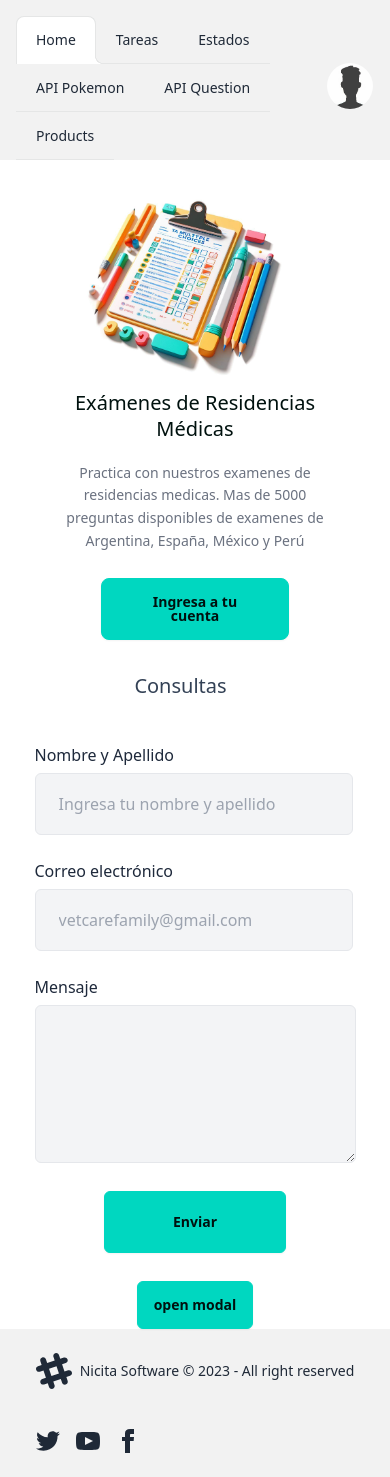
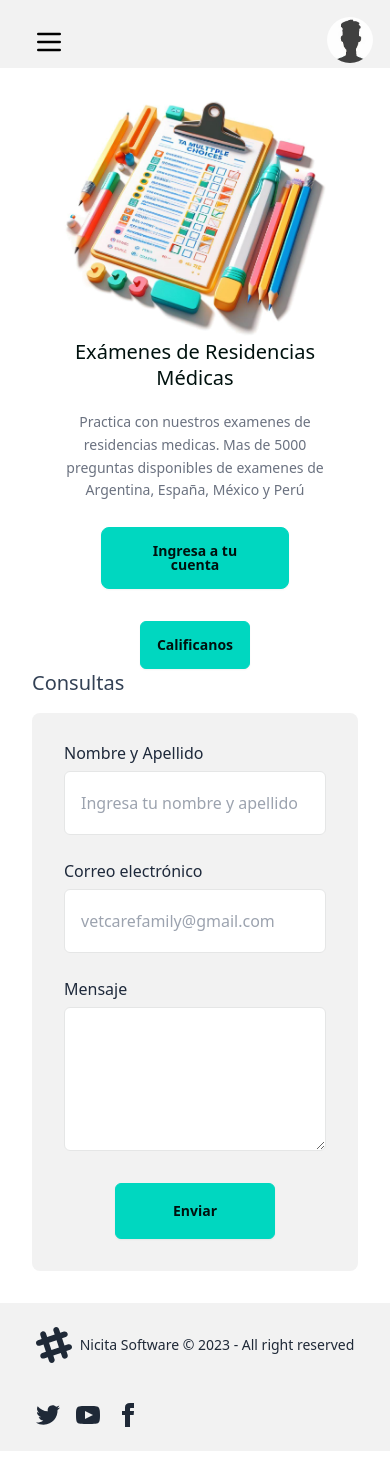
Before and after one commit to diegonicita/examenes-nextjs, a Next.js app: page / in a window 390 px wide. After the commit the page ends 1451 px from the top, so only its background shows below. Built offline with nearby package versions, Linux system fonts and the light colour scheme.

Commit message:
add burger icon to home

```diff
--- a/app/components/Hero.tsx
+++ b/app/components/Hero.tsx
@@ -42,37 +42,27 @@ function BiggerFingerprint() {
 export default function Hero() {
   return (
     <div className="relative flex items-center justify-center px-10 text-accent-content">
-      <div className="w-full max-w-[75rem]">
+      <div className="w-full max-w-[55rem] mx-auto">
         <section
           className="relative flex flex-col
-      items-center justify-center px-[21px]  pb-8 lg:items-start lg:pl-28 md:h-[550px]"
+      items-center justify-center px-[21px]  pb-8 lg:items-start md:h-[550px]"
         >
-          {/* <span className="absolute left-[50%] top-[8rem]">
-            {<FingerPrint />}
-          </span>
-          <span className="absolute left-[50%] bottom-[-2rem]">
-            {<FingerPrint />}
-          </span>
-          <span className="absolute left-[20%] top-[4rem]">
-            {<FingerPrint />}
-          </span>
-          <span className="absolute top-[8rem] right-[0rem]">
-            {<BiggerFingerprint />}
-          </span> */}
+           {/* <Image
+            src={heroImage}
+            alt="Pets Home"
+            width={0}
+            height={0}
+            sizes="100vw"
+            className="w-[20rem] pt-8 sm:w-[20rem] md:w-[20rem] lg:w-[35rem] xl:w-[45rem] 2xl:w-[45rem] h-auto lg:absolute md:bottom-[-8px] md:right-[200px] xl:right-[0px] bg-cover"
+          />           */}
           <Image
             src={heroImage}
             alt="Pets Home"
             width={0}
             height={0}
             sizes="100vw"
-            className="w-[20rem] pt-8 sm:w-[20rem] md:w-[20rem] lg:w-[35rem] xl:w-[45rem] 2xl:w-[45rem] h-auto lg:absolute md:bottom-[-8px] md:right-[70px] bg-cover"
+            className="w-[20rem] pt-8 lg:absolute lg:right-16 lg:w-[30rem] xl:right-0"
           />
-          {/* <h1
-            className="text-wrap-balance text-[20px] leading-[26px]
-        font-normal text-center mt-5 md:text-6xl md:text-left max-w-lg"
-          >
-            R.M.
-          </h1> */}
           <h1
             className="text-wrap-balance text-[20px] leading-[26px]
         font-normal text-center sm:text-3xl lg:text-5xl lg:text-left max-w-lg lg:max-w-sm"
--- /dev/null
+++ b/app/components/consultas/consultas.tsx
@@ -0,0 +1,59 @@
+import SubmitButton from './submit'
+
+export default function Consultas() {
+  return (
+    <div className="mx-auto max-w-[55rem] mb-8 px-8">
+      <form
+        className="flex flex-col"
+      >
+        <h1 className="text-left md: text-slate-700 text-xl md:text-3xl pb-4">
+          Consultas
+        </h1>
+        <div className="p-8 flex flex-col bg-base-200 rounded-lg">
+          <label
+            htmlFor="nombreyapellido"
+            className="text-slate-800 text-base font-medium leading-none mb-[2px] pb-2"
+          >
+            Nombre y Apellido
+          </label>
+          <input
+            type="text"
+            placeholder="Ingresa tu nombre y apellido"
+            className="h-16 px-4 py-4 bg-base rounded-md border border-base-300"
+            name="fullname"
+          />
+          {/* <label className="text-error">{state?.fullname}</label> */}
+          <label
+            htmlFor=""
+            className="text-slate-800 text-base font-medium
+      font-inter leading-none mb-[2px] mt-7 pb-2"
+          >
+            Correo electrónico
+          </label>
+          <input
+            type="text"
+            placeholder="vetcarefamily@gmail.com"
+            className="h-16 px-4 py-4 bg-base rounded-md border border-base-300"
+            name="email"
+          />
+          {/* <label className="text-error">{state?.email}</label> */}
+          <label
+            htmlFor=""
+            className="text-slate-800 text-base font-medium
+      font-inter leading-none mb-[2px] mt-7 pb-2"
+          >
+            Mensaje
+          </label>
+          <textarea
+           className="h-36 px-4 py-4 bg-base rounded-md border border-base-300"
+            name="message"
+          />
+          {/* <label className="text-error">{state?.message}</label> */}
+        <div className="mx-auto px-4 pt-8">
+        <SubmitButton text="Enviar" />
+        </div>
+        </div>
+      </form>
+    </div>
+  )
+}
--- /dev/null
+++ b/app/components/consultas/submit.tsx
@@ -0,0 +1,10 @@
+export default function SubmitButtom({ text }: { text: string }) {
+  return (
+    <button
+      type="submit"
+      className="w-40 h-14 bg-accent rounded-md btn btn-accent text-accent-content text-center"
+    >
+      {text}
+    </button>
+  )
+}
--- a/app/components/home/consultas.tsx
+++ /dev/null
@@ -1,69 +0,0 @@
-import SubmitButton from "./submit";
-
-export default function Consultas(){
-    return (
-        <div className="flex flex-col items-center w-full">
-        <form
-    //   onSubmit={handleSubmit}
-      className="md:w-[856px] md:h-[708px]"
-    >
-
-      <h1
-        className="w-[292px] text-center md:text-left md:w-full text-slate-700 text-xl md:text-3xl
-      font-normal font-secular mb-[47px]"
-      >
-        {/* <Toaster /> */}
-        Consultas
-      </h1>
-      <div className="flex flex-col justify-start md:w-full ">
-      <label
-        htmlFor="nombreyapellido"
-        className="text-slate-800 text-base font-medium font-inter leading-none mb-[2px] pb-2"
-      >
-        Nombre y Apellido
-      </label>
-      <input
-        type="text"
-        placeholder="Ingresa tu nombre y apellido"
-        className="w-[318px]
-      h-[62px] px-[23px] py-[21px] bg-gray-100 rounded-md border
-       border-gray-200  md:w-full"
-        name="fullname"
-      />
-      {/* <label className="text-error">{state?.fullname}</label> */}
-      <label
-        htmlFor=""
-        className="text-slate-800 text-base font-medium
-      font-inter leading-none mb-[2px] mt-7 pb-2"
-      >
-        Correo electrónico
-      </label>
-      <input
-        type="text"
-        placeholder="vetcarefamily@gmail.com"
-        className="w-[318px]
-      h-[62px] px-[23px] py-[21px] bg-gray-100 rounded-md border
-       border-gray-200 md:w-full"
-        name="email"
-      />
-      {/* <label className="text-error">{state?.email}</label> */}
-      <label
-        htmlFor=""
-        className="text-slate-800 text-base font-medium
-      font-inter leading-none mb-[2px] mt-7 pb-2"
-      >
-        Mensaje
-      </label>
-      <textarea
-        className="w-[321px] h-[158px] bg-gray-100 rounded-md border
-      border-gray-200 md:w-full px-[23px] py-[21px] "
-        name="message"
-      />
-      {/* <label className="text-error">{state?.message}</label> */}
-      </div>
-      <SubmitButton text="Enviar" />
-
-    </form>
-    </div>
-    )
-}
--- a/app/components/home/submit.tsx
+++ /dev/null
@@ -1,14 +0,0 @@
-export default function SubmitButtom({ text }: { text: string }) {
-  return (
-    <div className="flex flex-col items-center md:items-start mt-[28px] pb-7">
-      <button
-        type="submit"
-        className="w-[182px] h-[62px]  bg-accent
-        rounded-md btn btn-accent text-accent-content text-center"
-        // aria-disabled={pending}
-      >
-        {text}
-      </button>
-    </div>
-  )
-}
--- /dev/null
+++ b/app/components/navbar/authBurger.tsx
@@ -0,0 +1,56 @@
+'use client'
+
+import React from 'react'
+import Image from 'next/image'
+import userNotLogged from '@/app/assets/icon-not-logged.png'
+import userLogged from '@/app/assets/icon-logged.png'
+import burger from '@/app/assets/burger.svg'
+import Link from 'next/link'
+import { useLogged } from '@/app/hooks/useLogged'
+import { userSlice, useDispatch } from '@/app/lib/redux'
+
+export default function AuthBurger() {
+  const { isLogged, logout } = useLogged(undefined)
+
+  return (
+    <>
+      <div className="w-auto sm:hidden text-end dropdown dropdown-start">
+        <label tabIndex={0} className="btn btn-ghost">
+          <div className="w-8 rounded-full">
+            <Image
+              alt="Icono del usuario"
+              src={burger}
+            />
+          </div>
+        </label>
+        <ul
+          tabIndex={0}
+          className="menu menu-sm dropdown-content mt-3 z-[1] p-2 shadow bg-base-100 rounded-box w-52"
+        >
+          <li>
+            <Link href="/">Home</Link>
+          </li>
+          {isLogged && (
+            <>
+              <li>
+                <Link href="/tasks">Tareas</Link>
+              </li>
+              <li>
+                <Link href="/verify">Estados</Link>
+              </li>
+              <li>
+                <Link href="/pokemon">Api Pokemon</Link>
+              </li>
+              <li>
+                <Link href="/question">Api Question</Link>
+              </li>
+              <li>
+                <Link href="/products-server">Products</Link>
+              </li>
+            </>
+          )}
+        </ul>
+      </div>
+    </>
+  )
+}
--- a/app/components/navbar/navbar.tsx
+++ b/app/components/navbar/navbar.tsx
@@ -3,14 +3,16 @@
 import Link from 'next/link'
 import { usePathname } from 'next/navigation'
 import AuthMenu from './authMenu'
+import AuthBurger from './authBurger'
 
 export const Nav = () => {
   const pathname = usePathname()
 
   return (
     <div className="bg-base-200 text-base-content">
-      <nav className="px-4 pt-4 flex gap-4 sm:w-full max-w-[60rem] mx-auto text-sm items-center justify-center">
-        <div role="tablist" className="block sm:flex tabs tabs-lifted tabs-lg">
+      <nav className="px-4 pt-4 flex gap-4 sm:w-full max-w-[55rem] mx-auto text-sm items-center justify-between">
+        <AuthBurger />
+        <div role="tablist" className="hidden sm:flex tabs tabs-lifted tabs-lg">
           <Link
             role="tab"
             className={`tab text-sm ${
--- a/app/components/reviews/reviews.tsx
+++ b/app/components/reviews/reviews.tsx
@@ -17,7 +17,7 @@ export default function Review() {
         rounded-md btn btn-accent text-accent-content text-center"
         onClick={handleModal}
       >
-        open modal
+        Calificanos
       </button>
       </div>
       <dialog id="my_modal_3" className="modal">
--- a/app/page.tsx
+++ b/app/page.tsx
@@ -1,13 +1,13 @@
 import Hero from './components/hero'
-import Consultas from './components/home/consultas'
+import Consultas from './components/consultas/consultas'
 import Review from './components/reviews/reviews'
 
 export default function IndexPage() {
   return (
     <>
       <Hero />
+      <Review />
       <Consultas />
-      <Review />
     </>
   )
 }
--- a/app/server-actions/questions/displayQuestionsStatistics.js
+++ b/app/server-actions/questions/displayQuestionsStatistics.js
@@ -14,13 +14,13 @@ export default async function DisplayQuestionsStatistics() {
       'select count(*) as total from preguntas where examen = ?',
       [i],
     )
-    result2.push(r[0].total)
+    r != undefined ? result2.push(r[0].total) : undefined // Si no hay preguntas en el examen, se agrega 0. Si hay, se agrega el número de preguntas.
   }
 
   return (
     <>
       <div className="flex flex-wrap justify-center px-8 max-w-[90rem] mx-auto my-8">
-        Preguntas en la Base de Datos: {result1[0].total} preguntas
+        Preguntas en la Base de Datos: {result1 && result1[0]?.total} preguntas
       </div>
       {result2.map((r, i) => (
         <div
```
Also changed, not shown: app/assets/OIG-1.png, app/assets/burger.svg (added).
